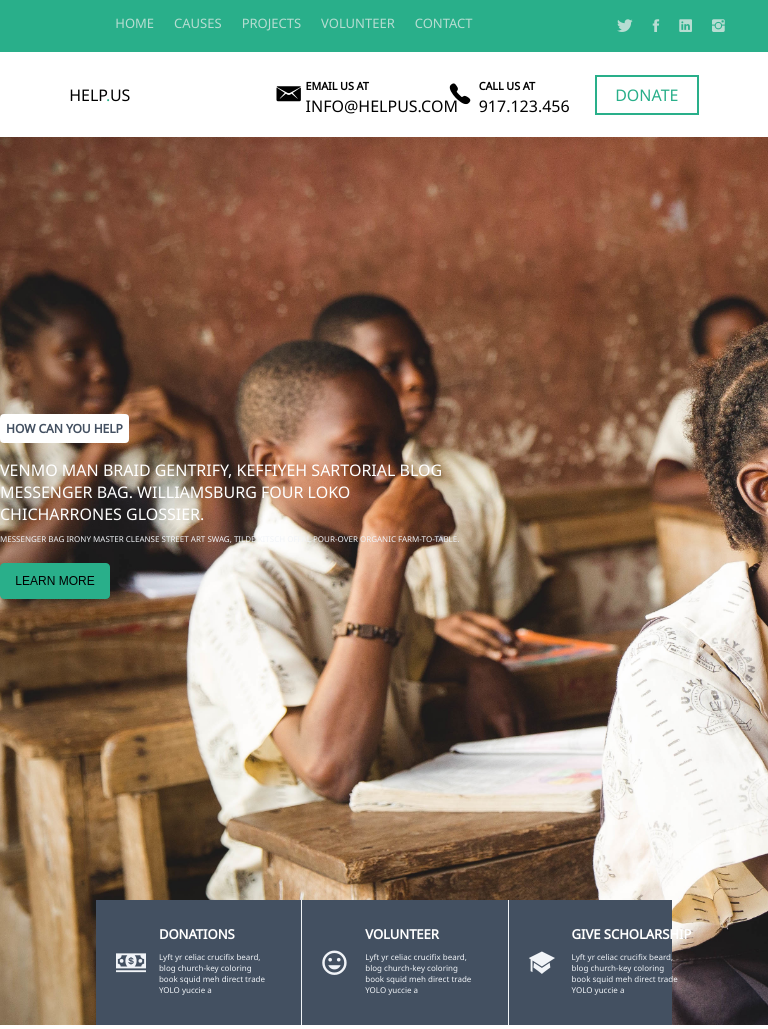
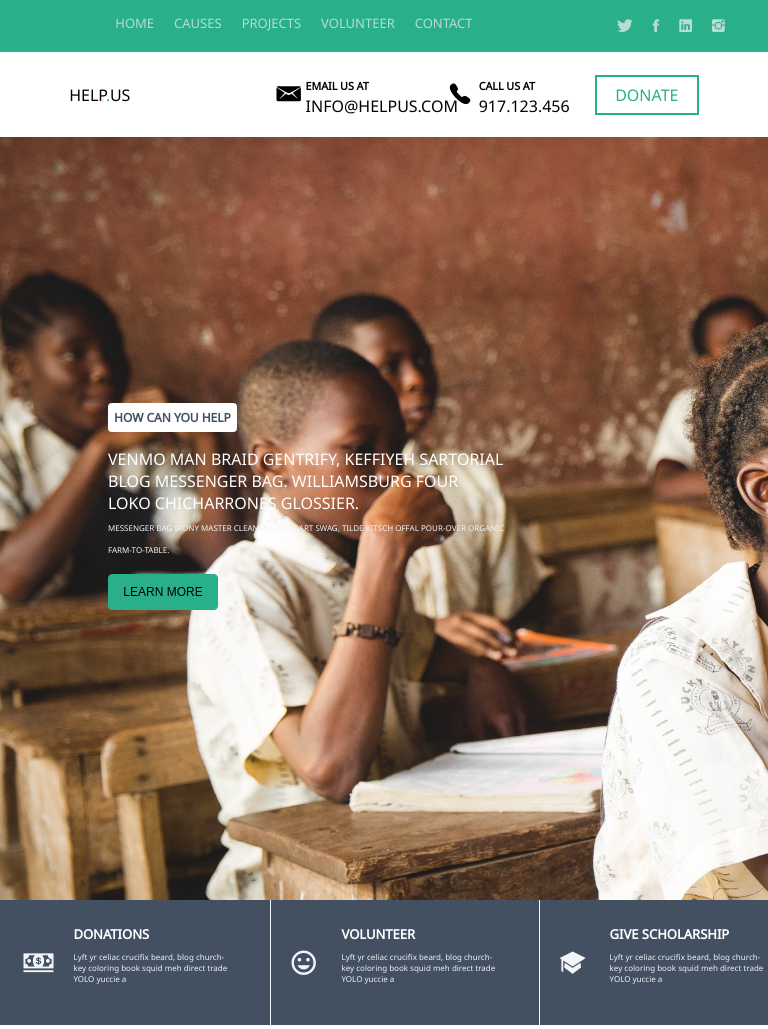
Before and after one commit to Laura-deVere/charitypage, a PHP site: page /index.html in a window 768 px wide. Shown: the top 1029 px of the page. Run offline with PHP 8.4, Linux system fonts and the light colour scheme; style sheets or scripts are compiled from the project's sources; some libraries are stand-ins or nearby versions; some web fonts are replaced; grey boxes are pictures that could not be loaded.

Commit message:
fixed landing sec margin

```diff
--- a/css/main/tablet.css
+++ b/css/main/tablet.css
@@ -8,9 +8,14 @@
   footer {
     width: 100%; }
 
-  .land-footer div p {
-    font-size: 8px;
-    width: 74%; }
+  .land-sec-info div {
+    margin-left: 108px; }
+
+  .land-footer {
+    width: 100%; }
+    .land-footer div p {
+      font-size: 8px;
+      width: 74%; }
 
   .cause-section h2 {
     width: 11%; }
--- a/css/main/tablet.scss
+++ b/css/main/tablet.scss
@@ -8,9 +8,17 @@
 	footer {
 		width: 100%;
 	}
-	.land-footer div p {
-    font-size: 8px;
-    width: 74%;
+  .land-sec-info {
+    div {
+      margin-left: 108px;
+    }
+  }
+	.land-footer {
+    width: 100%;
+    div p {
+      font-size: 8px;
+      width: 74%;
+    }
   }
   .cause-section h2 {
   	width: 11%;
```
Also changed, not shown: 1 other file.
